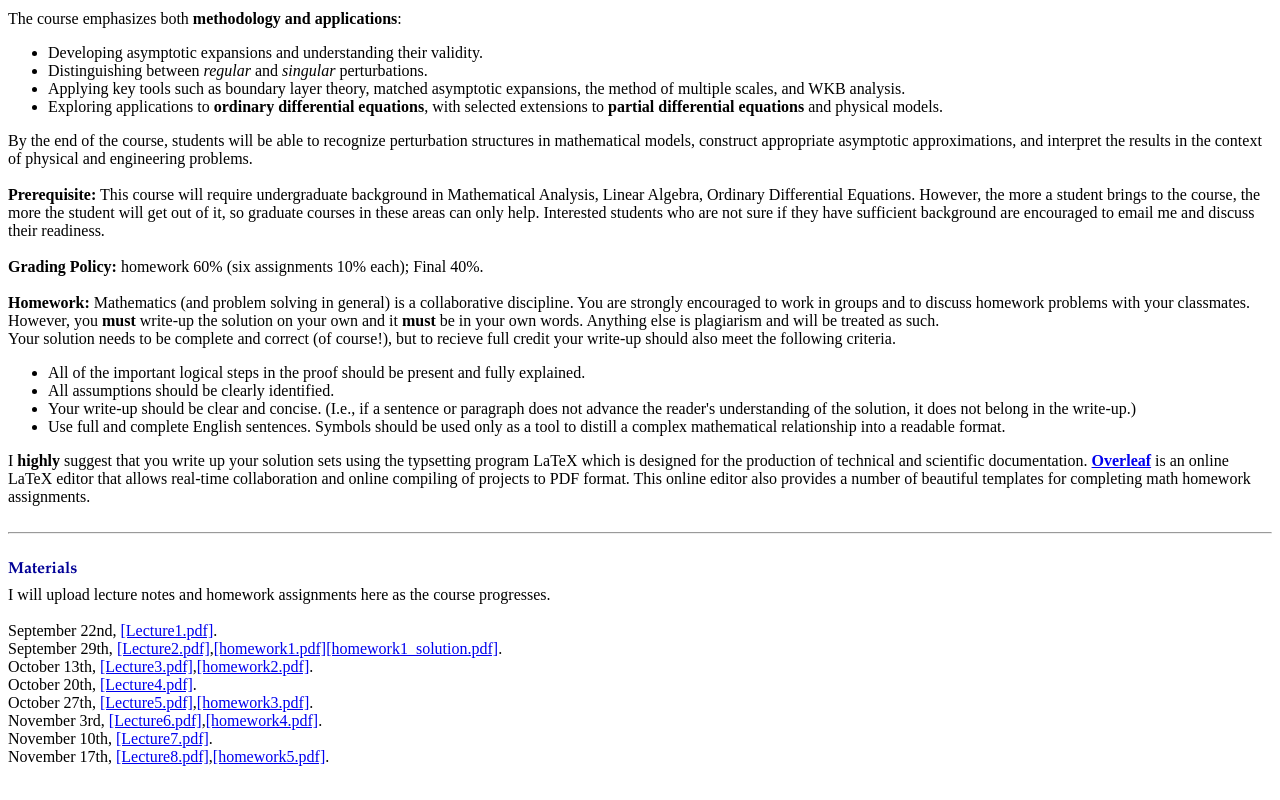
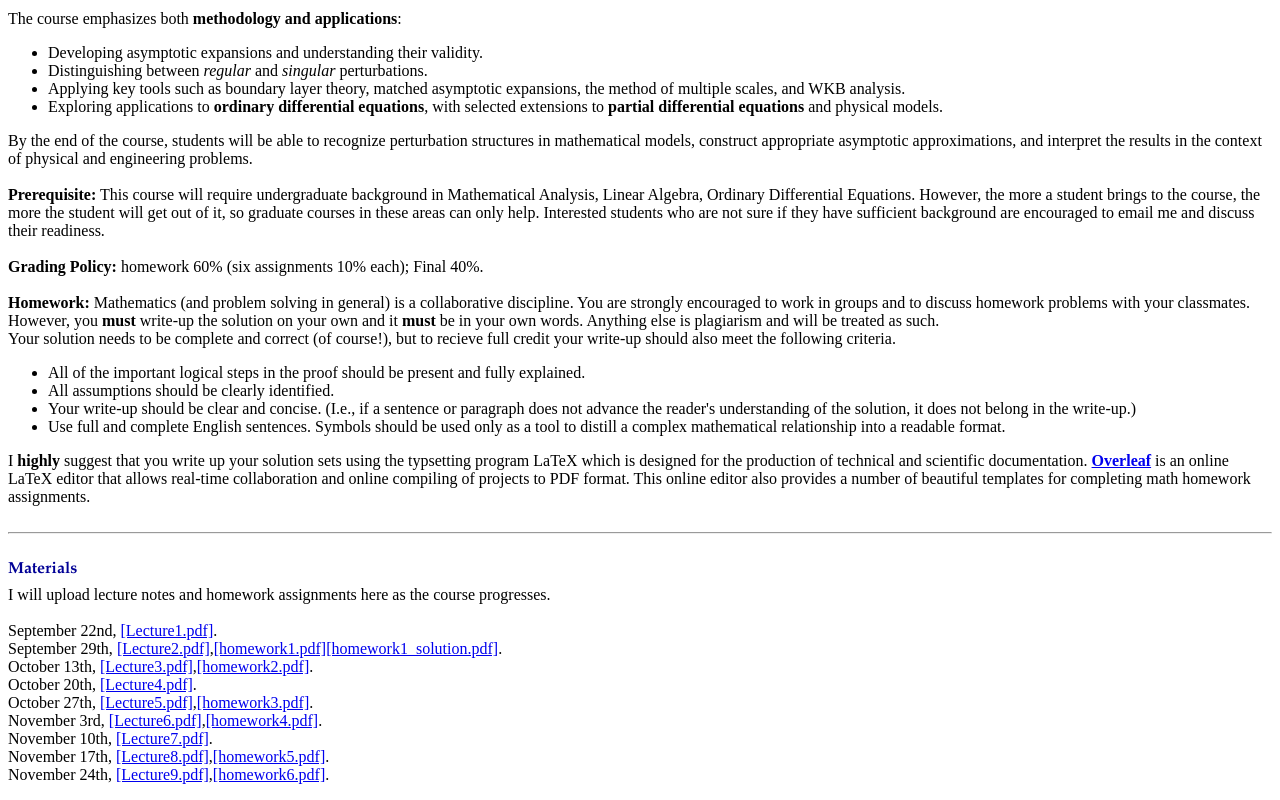
Before and after one commit to zyang-pde/zyang-pde.github.io, a plain HTML site: page Asymptotic_Analysis.html in a window 1280 px wide. Shown: the part 465-1265 px from the top of the page. Drawn offline with Linux system fonts and the light colour scheme.

Commit message:
Update Asymptotic_Analysis.html

```diff
--- a/Asymptotic_Analysis.html
+++ b/Asymptotic_Analysis.html
@@ -115,6 +115,8 @@ November 3rd, <a href="./Asymptotic_Analysis_notes/Lecture6.pdf">[Lecture6.pdf]<
 November 10th, <a href="./Asymptotic_Analysis_notes/Lecture7.pdf">[Lecture7.pdf]</a>.
   <br>
 November 17th, <a href="./Asymptotic_Analysis_notes/Lecture8.pdf">[Lecture8.pdf]</a>,<a href="./Asymptotic_Analysis_notes/homework5.pdf">[homework5.pdf]</a>.
+    <br>
+November 24th, <a href="./Asymptotic_Analysis_notes/Lecture9.pdf">[Lecture9.pdf]</a>,<a href="./Asymptotic_Analysis_notes/homework6.pdf">[homework6.pdf]</a>.
 </p>
 
 
```
